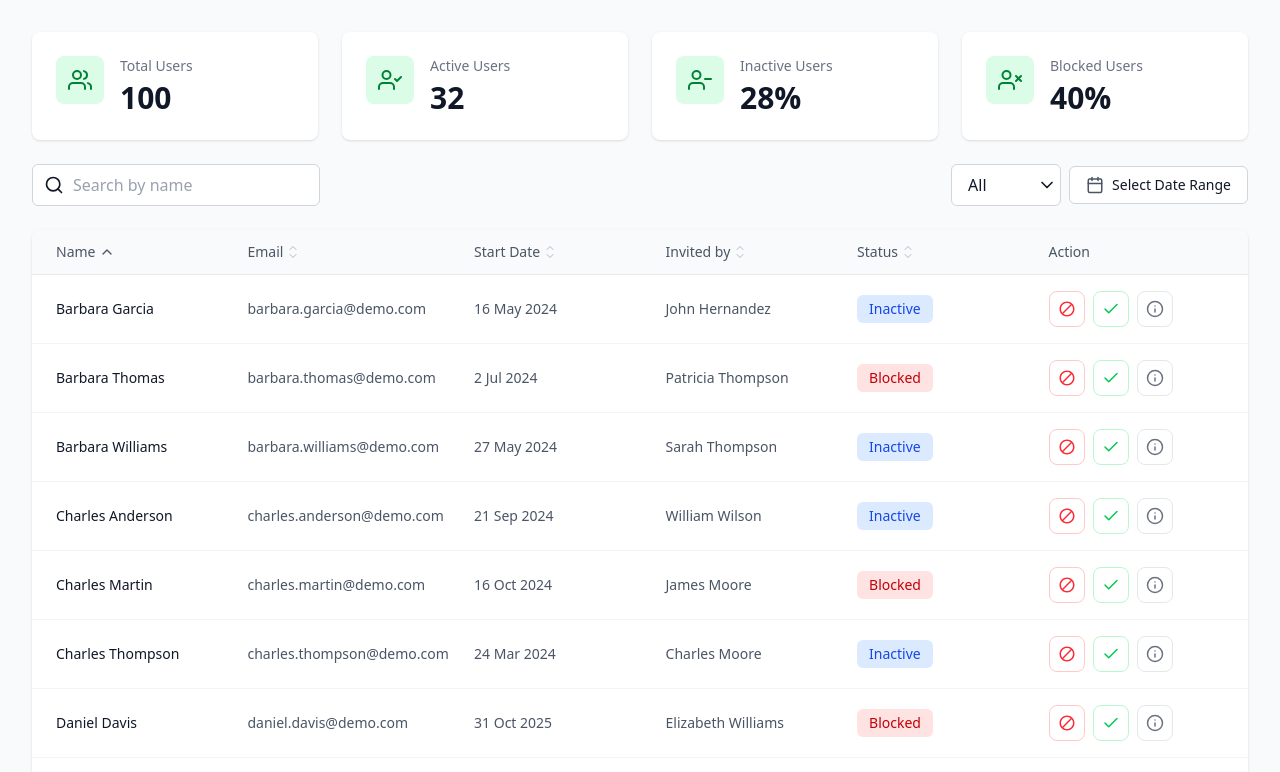
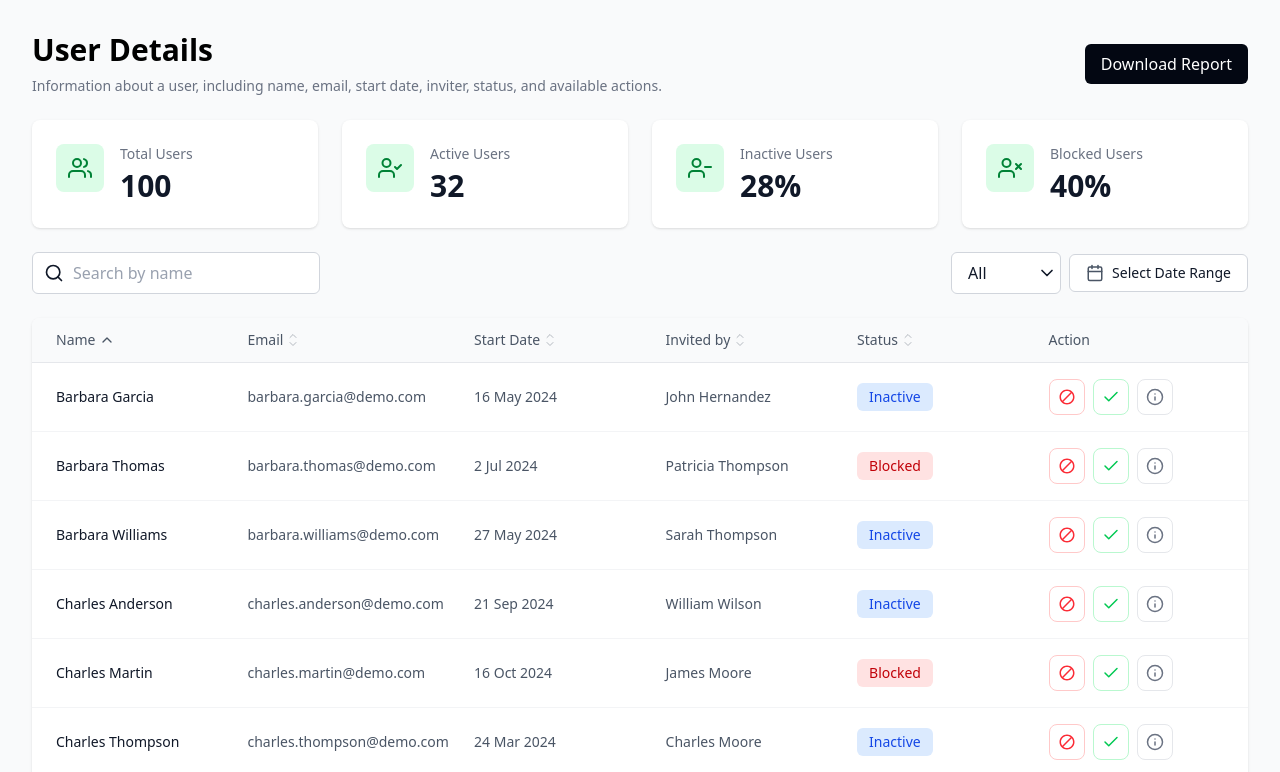
Before and after one commit to vpg-99/MitigataNew, a React (Vite) app: page / in a window 1280 px wide. Shown: the top 772 px of the page. Built offline with nearby package versions, Linux system fonts and the light colour scheme.

Commit message:
added the headers

```diff
--- a/src/App.tsx
+++ b/src/App.tsx
@@ -175,6 +175,18 @@ export default function App() {
   return (
     <div className="min-h-screen bg-gray-50 p-8">
       <div className="max-w-7xl mx-auto">
+        <div className="flex justify-between items-center mb-6">
+          <div className="flex-col">
+            <h1 className="text-3xl font-bold text-black">User Details</h1>
+            <p className="text-sm text-gray-500 mt-2 font-medium">
+              Information about a user, including name, email, start date,
+              inviter, status, and available actions.
+            </p>
+          </div>
+          <button className="bg-gray-950 text-white px-4 py-2 rounded-md">
+            Download Report
+          </button>
+        </div>
         <div className="grid grid-cols-1 md:grid-cols-2 lg:grid-cols-4 gap-6 mb-6">
           <StatCard
             title="Total Users"
```
